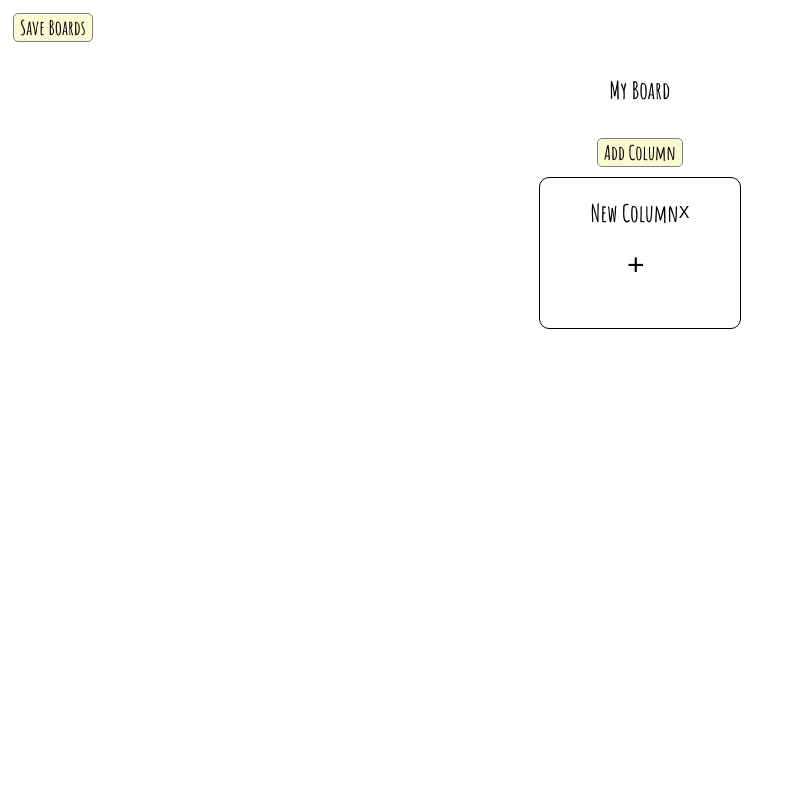
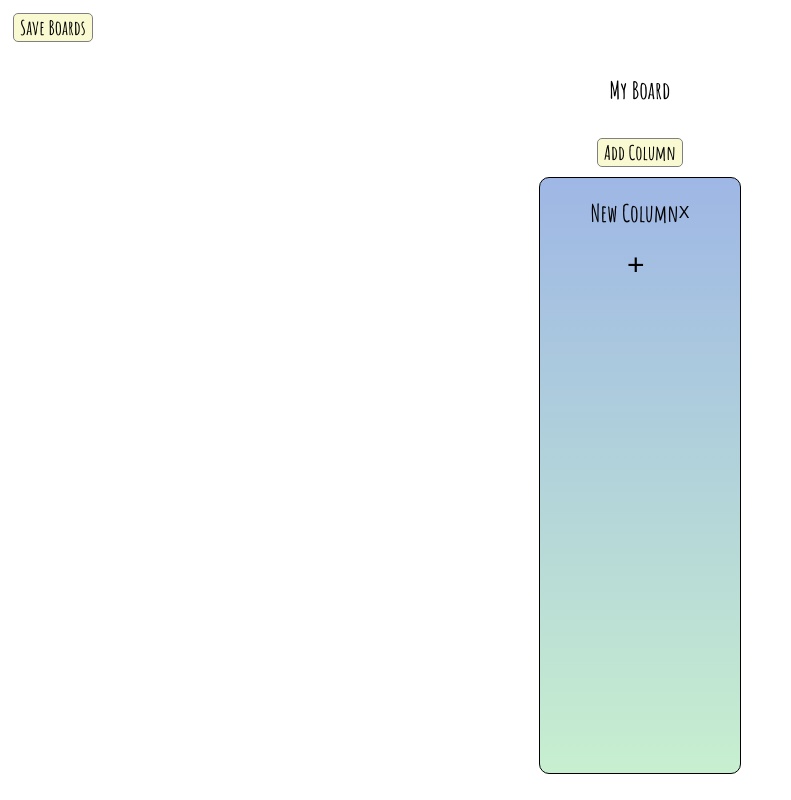
Before and after one commit to stickmanbob/Delegando, a React (Create React App) app: page / in a window 1280 px wide. Both pictures are taken after a click on the button "Add Column". Shown: the whole page, without its empty margins (0-791 px from the left). Built offline with nearby package versions, Linux system fonts and the light colour scheme.

Commit message:
some css stuff

```diff
--- a/src/styles/board.css
+++ b/src/styles/board.css
@@ -1,5 +1,6 @@
 .board .columns{
 	display: flex;
+	height: 100%;
 }
 
 .board {
@@ -7,6 +8,7 @@
 	flex-direction: column;
 	justify-content: center;
 	align-items: center;
+	height: 90vh;
 }
 
 .board > h1 {
--- a/src/styles/column.css
+++ b/src/styles/column.css
@@ -4,8 +4,12 @@
 	align-items: center;
   border: 1px solid black;
   border-radius: 10px;
-  width: 200px;
-  margin: 5px;
+	width: 200px;
+	height: 100%;
+	margin: 5px;
+	/* background-color: #9EB7E5; */
+	/* background-color: #C7EFCF; */
+	background-image: linear-gradient(to bottom, #9EB7E5, #C7EFCF);
 }
 
 .column-heading{
--- a/src/styles/note.css
+++ b/src/styles/note.css
@@ -3,13 +3,12 @@
   justify-content: center;
   flex-direction: column;
   align-items: center;
-  background: blanchedalmond;
+	background-image: linear-gradient(to bottom, blanchedalmond, burlywood);
   border-radius: 9px;
   margin: 13px;
 }
 .create-form {
   display: flex;
-
   flex-direction: column;
   align-items: center;
   font-family: "Amatic SC", cursive;
@@ -23,7 +22,7 @@
   margin: 4px;
   border: none;
   width: 90%;
-  background: blanchedalmond;
+  background: transparent;
 }
 
 .create-form > textarea {
@@ -33,13 +32,14 @@
   margin: 0px;
   border: none;
   width: 90%;
-  background: blanchedalmond;
+  background: transparent;
   resize: none;
   font-size: 25px;
 }
 
 .note-display {
-  background: blanchedalmond;
+	/* background: blanchedalmond; */
+	background-image: linear-gradient(to bottom, blanchedalmond, burlywood);
   border-radius: 9px;
   margin: 13px;
   font-weight: 900;
@@ -66,7 +66,8 @@
 }
 
 .note-item {
-  background: blanchedalmond;
+	/* background: blanchedalmond; */
+	background-image: linear-gradient(to bottom, blanchedalmond, burlywood);
   border-radius: 9px;
 	margin: 13px;
 }
@@ -87,7 +88,7 @@
 }
 
 .add-note {
-  font-size: 30px;
+	font-size: 30px;
   margin: 0;
   padding: 0;
   border: none;
```
